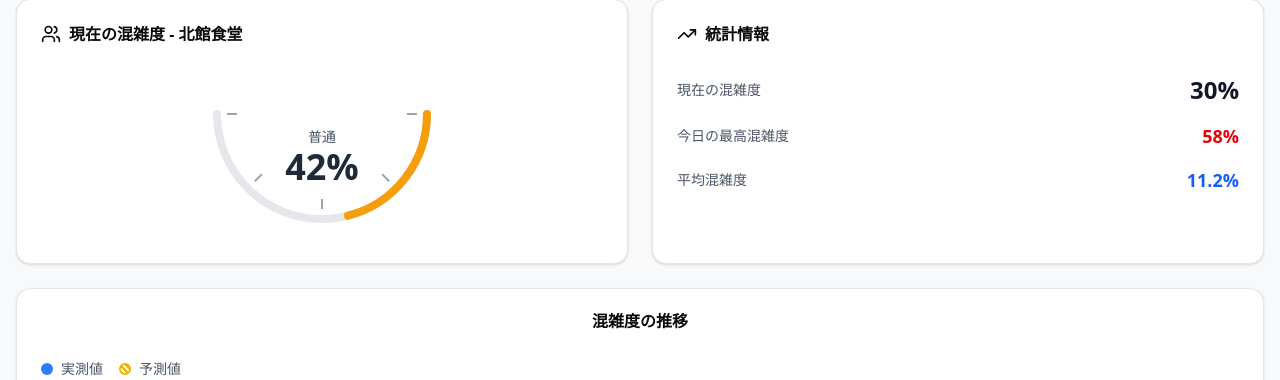
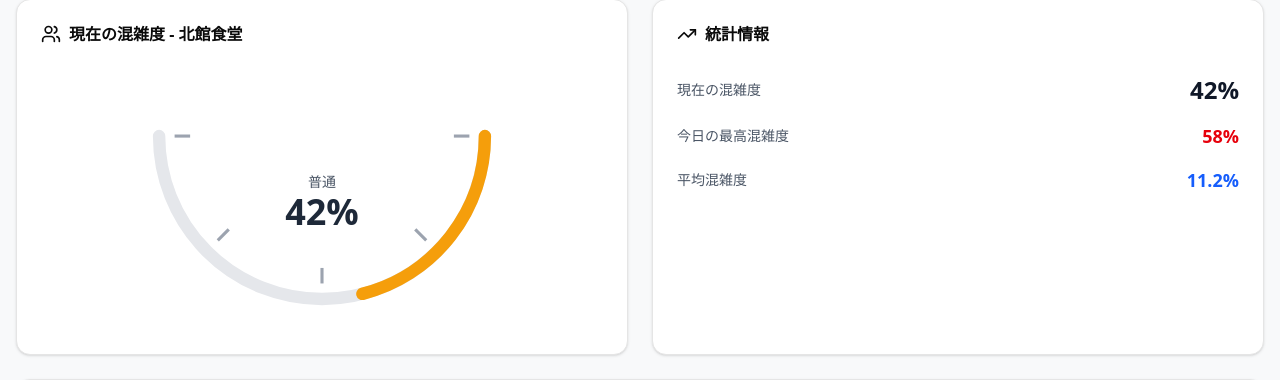
Before and after one commit to Maxel31/Congestion-Watch, a React (Vite) app in the folder frontend/: page / in a window 1280 px wide. Shown: the part 261-641 px from the top of the page. Built offline with nearby package versions, Linux system fonts and the light colour scheme; no server answers.

Commit message:
feat: メータのサイズを修正

```diff
--- a/frontend/src/Dashboard.tsx
+++ b/frontend/src/Dashboard.tsx
@@ -63,38 +63,23 @@ const Dashboard = () => {
   };
 
   // スピードメータコンポーネント
-  const SpeedMeter = ({ value, size }: { value?: number; size: number }) => {
-    const center = size / 2;
-    const radius = size / 2 - 20;
-    const circumference = Math.PI * radius;
-    const strokeDasharray = circumference;
-    const strokeDashoffset =
-      value !== undefined
-        ? circumference - (value / 100) * circumference
-        : circumference;
-
+  const SpeedMeter = ({ value }: { value?: number }) => {
     const { color, label } =
       value !== undefined
         ? getCrowdnessInfo(value)
         : { color: "#9ca3af", label: "不明" };
 
     return (
-      <div className="flex flex-col items-center">
-        <div
-          className="relative"
-          style={{ width: size, height: size / 2 + 40 }}
-        >
+      <div className="flex flex-col items-center w-full h-full">
+        <div className="relative w-full h-full flex items-center justify-center">
           <svg
-            width={size}
-            height={size / 2 + 40}
-            className="transform rotate-180"
+            viewBox="0 0 250 165"
+            className="transform rotate-180 w-full h-full"
             style={{ overflow: "visible" }}
           >
             {/* 背景の円弧 */}
             <path
-              d={`M 20 ${center} A ${radius} ${radius} 0 0 1 ${
-                size - 20
-              } ${center}`}
+              d="M 20 125 A 105 105 0 0 1 230 125"
               fill="none"
               stroke="#e5e7eb"
               strokeWidth="8"
@@ -102,24 +87,26 @@ const Dashboard = () => {
             />
             {/* 進捗の円弧 */}
             <path
-              d={`M 20 ${center} A ${radius} ${radius} 0 0 1 ${
-                size - 20
-              } ${center}`}
+              d="M 20 125 A 105 105 0 0 1 230 125"
               fill="none"
               stroke={color}
               strokeWidth="8"
               strokeLinecap="round"
-              strokeDasharray={strokeDasharray}
-              strokeDashoffset={strokeDashoffset}
+              strokeDasharray={Math.PI * 105}
+              strokeDashoffset={
+                value !== undefined
+                  ? Math.PI * 105 - (value / 100) * Math.PI * 105
+                  : Math.PI * 105
+              }
               className="transition-all duration-1000 ease-out"
             />
             {/* 目盛り */}
             {[0, 25, 50, 75, 100].map((tick) => {
               const angle = (tick / 100) * Math.PI;
-              const x1 = center + (radius - 10) * Math.cos(angle);
-              const y1 = center - (radius - 10) * Math.sin(angle);
-              const x2 = center + (radius - 20) * Math.cos(angle);
-              const y2 = center - (radius - 20) * Math.sin(angle);
+              const x1 = 125 + 95 * Math.cos(angle);
+              const y1 = 125 - 95 * Math.sin(angle);
+              const x2 = 125 + 85 * Math.cos(angle);
+              const y2 = 125 - 85 * Math.sin(angle);
 
               return (
                 <line
@@ -254,14 +241,15 @@ const Dashboard = () => {
                   </div>
                 </div>
               ) : (
+                <div className="h-64 w-full">
                   <SpeedMeter
                     value={
                       placeDetail?.timeSeries
-                      .filter((series) => series.actualScore !== undefined)
+                        .filter((d) => d.actualScore !== undefined)
                         .slice(-1)[0].actualScore
                     }
-                  size={250}
                   />
+                </div>
               )}
             </CardContent>
           </Card>
@@ -279,7 +267,12 @@ const Dashboard = () => {
                 <div className="flex justify-between items-center">
                   <span className="text-sm text-gray-600">現在の混雑度</span>
                   <span className="text-2xl font-bold text-gray-900">
-                    {30}%
+                    {
+                      placeDetail?.timeSeries
+                        .filter((d) => d.actualScore !== undefined)
+                        .slice(-1)[0].actualScore
+                    }
+                    %
                   </span>
                 </div>
                 <div className="flex justify-between items-center">
```
Lines whose indentation alone changed are shown as unchanged.
